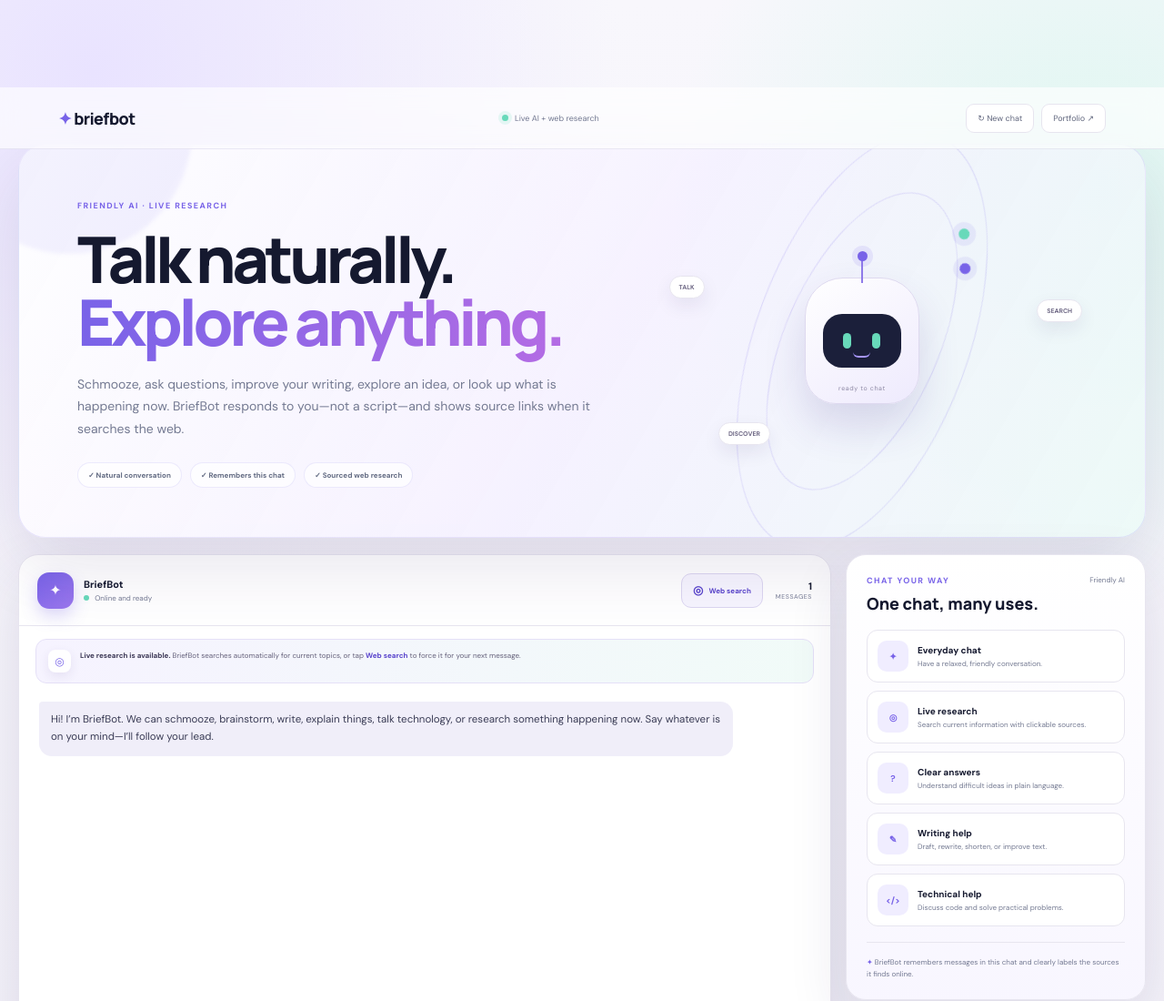
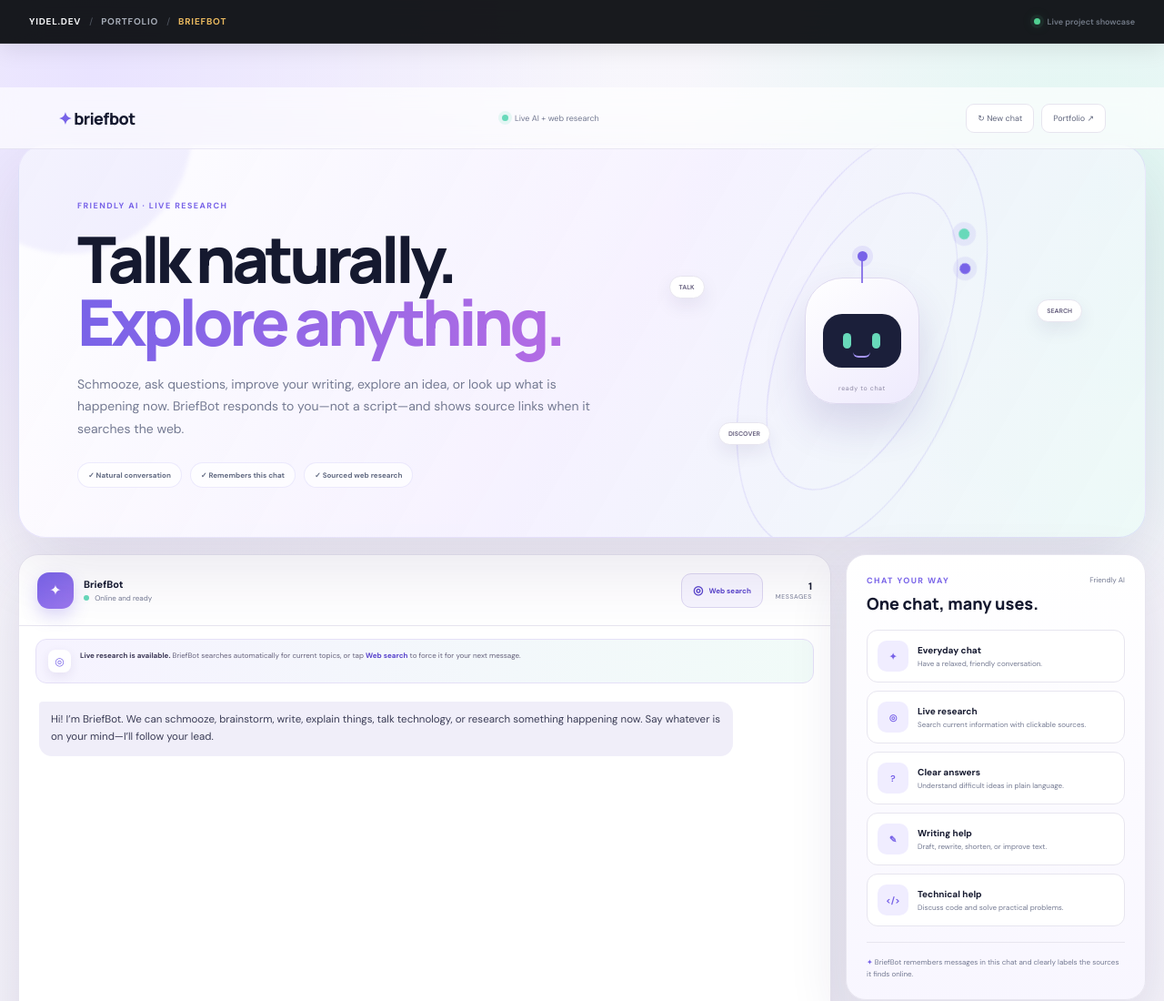
Before and after one commit to brownyidel/YB-portfolio, a plain HTML site: page projects/briefbot/index.html in a window 1280 px wide. Shown: the top 1100 px of the page at 91% size. Drawn offline with Linux system fonts and the light colour scheme.

Commit message:
Add Yidel.dev portfolio trail to BriefBot

```diff
--- a/projects/briefbot/index.html
+++ b/projects/briefbot/index.html
@@ -11,7 +11,8 @@
   <link href="https://fonts.googleapis.com/css2?family=DM+Sans:wght@400;500;600;700&family=Manrope:wght@600;700;800&display=swap" rel="stylesheet" />
   <link rel="stylesheet" href="style.css?v=20260819.5" />
   <link rel="stylesheet" href="general-ai.css?v=20260819.5" />
-  <link rel="stylesheet" href="../shared/identity.css?v=20260819.5" />
+  <link rel="stylesheet" href="../shared/identity.css?v=20260904.1" />
+  <script src="../shared/trail.js?v=20260904.1" defer></script>
   <script src="app.js?v=20260819.5" defer></script>
 </head>
 <body>
```
